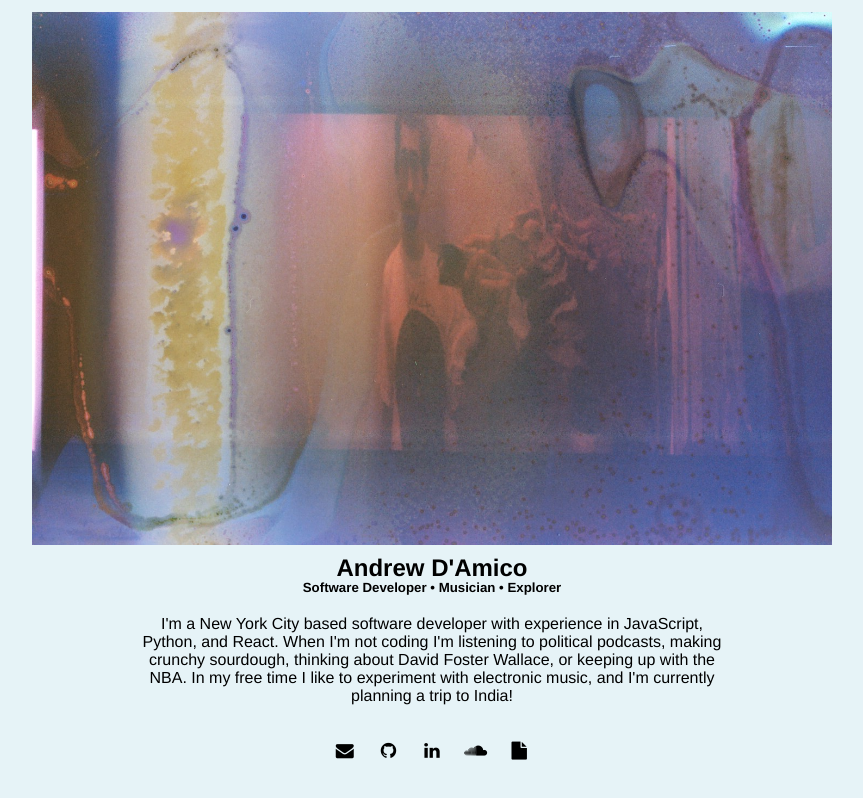
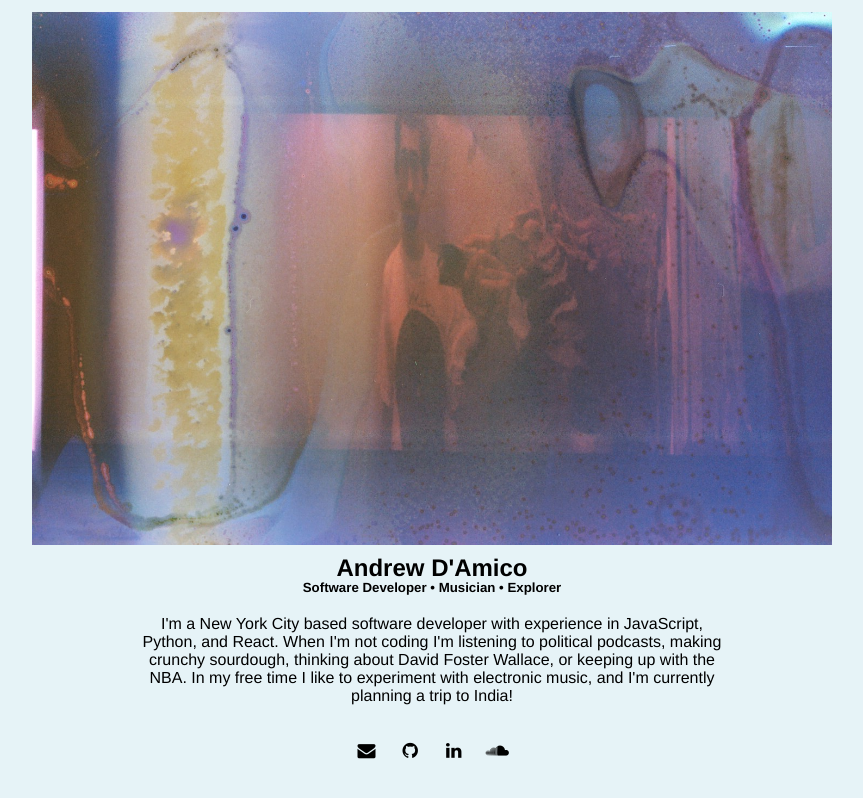
Before and after one commit to damicoat/damicoat.github.io, a plain HTML site: page index.html in a window 1280 px wide. Shown: the whole page, without its empty margins (208-1071 px from the left). Drawn offline with Linux system fonts and the light colour scheme.

Commit message:
Update index.html

```diff
--- a/index.html
+++ b/index.html
@@ -46,7 +46,6 @@
                     <a href="http://github.com/damicoat" class="more-info" target="_blank"><i class="fa fa-github fa-fw"></i></a>
                     <a href="http://linkedin.com/in/andrewtdamico" class="more-info" target="_blank"><i class="fa fa-linkedin fa-fw"></i></a>
                     <a href="https://soundcloud.com/deepspacez" target="_blank" class="more-info"><i class="fa fa-soundcloud fa-fw"></i></a>
-                    <a href="./assets/Andrew_D'Amico-Resume.pdf" class="more-info" target="_blank"><i class="fa fa-file fa-fw"></i></a>
 
                 </div>
             </div>
```
